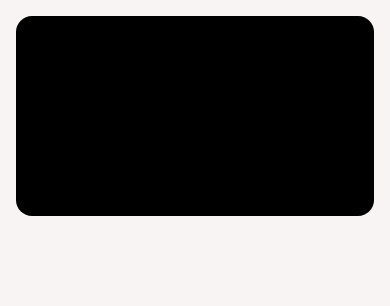
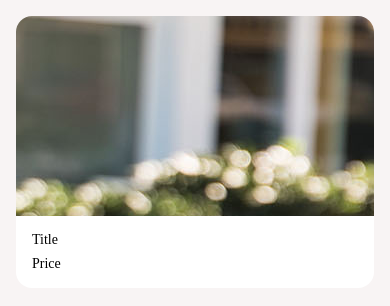
Before and after one commit to mlangsman/DoneWithIt, a React Native app: screen / in a window 390 px wide. Shown: the top 306 px of the page. Built offline with nearby package versions, Linux system fonts and the light colour scheme.

Commit message:
Added Card content

```diff
--- a/app/components/Card.js
+++ b/app/components/Card.js
@@ -1,18 +1,40 @@
 import { Text, StyleSheet, View, Image } from "react-native";
 import React, { Component } from "react";
+import AppText from "./AppText";
 
 export default class Card extends Component {
   render() {
-    return <View style={styles.card}></View>;
+    return (
+      <View style={styles.card}>
+        <Image
+          style={styles.cardImage}
+          source={require("../assets/jacket.jpg")}
+          resizeMode="cover"
+        />
+        <View style={styles.content}>
+          <AppText>Title</AppText>
+          <AppText>Price</AppText>
+        </View>
+      </View>
+    );
   }
 }
 
 const styles = StyleSheet.create({
   card: {
     borderRadius: 16,
-    backgroundColor: "black",
-    height: 200,
+    backgroundColor: "white",
     marginHorizontal: 16,
     marginVertical: 16,
+    overflow: "hidden",
+  },
+  cardImage: {
+    flexBasis: 200,
+    width: null,
+    flexDirection: "row",
+  },
+  content: {
+    padding: 16,
+    rowGap: 8,
   },
 });
--- a/app/screens/CardScreen.js
+++ b/app/screens/CardScreen.js
@@ -5,19 +5,21 @@ import Card from "../components/Card";
 
 const CardScreen = () => {
   return (
-    <View style={styles.container}>
-      <SafeAreaView>
-        <Card></Card>
+    <View style={styles.page}>
+      <SafeAreaView style={styles.container}>
+        <Card />
       </SafeAreaView>
     </View>
   );
 };
 
 const styles = StyleSheet.create({
-  container: {
-    flex: 1,
+  page: {
     backgroundColor: "#f8f4f4",
+    width: "100%",
+    height: "100%",
   },
+  container: {},
 });
 
 export default CardScreen;
```
Also changed, not shown: app/assets/jacket.jpg (added).
